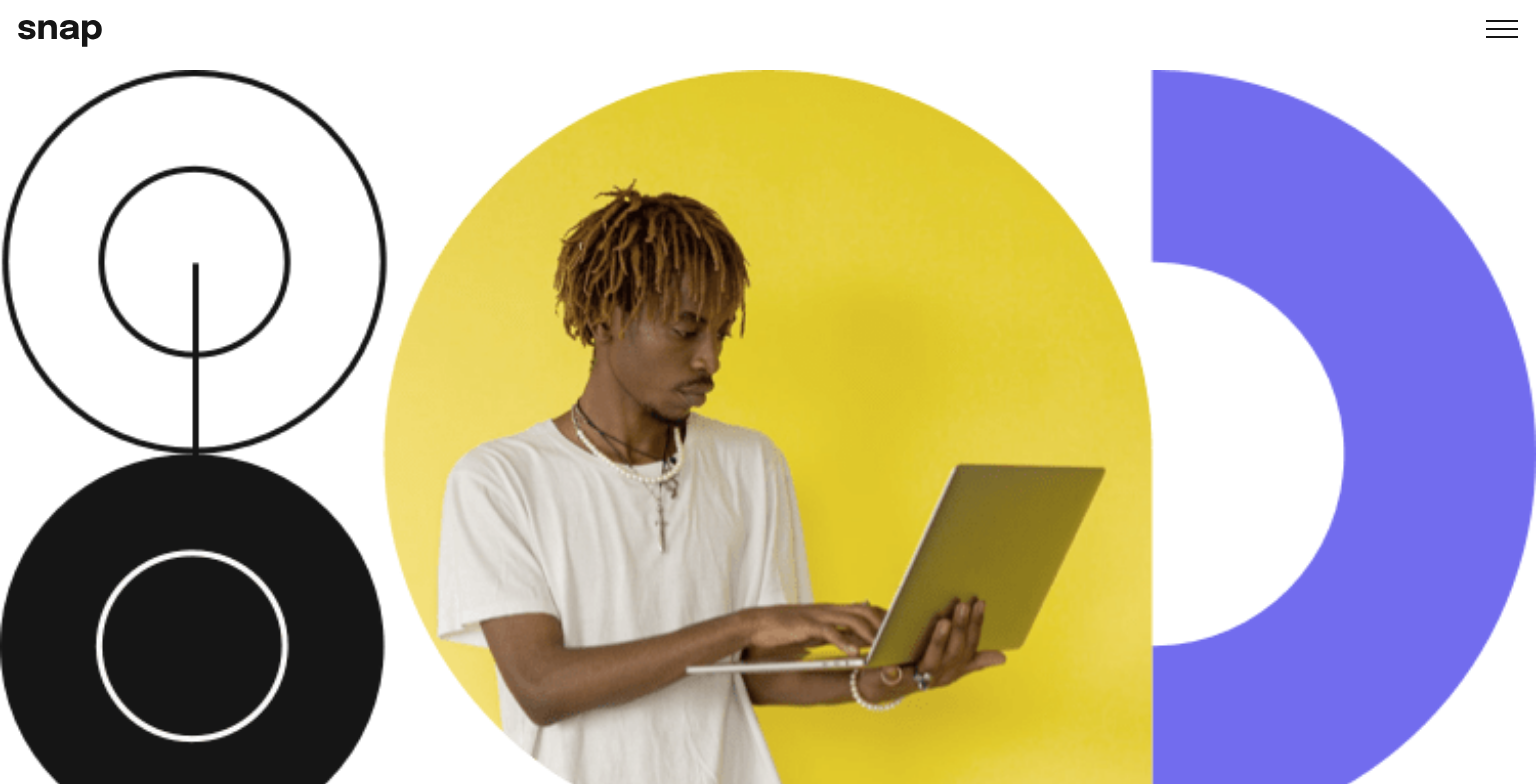
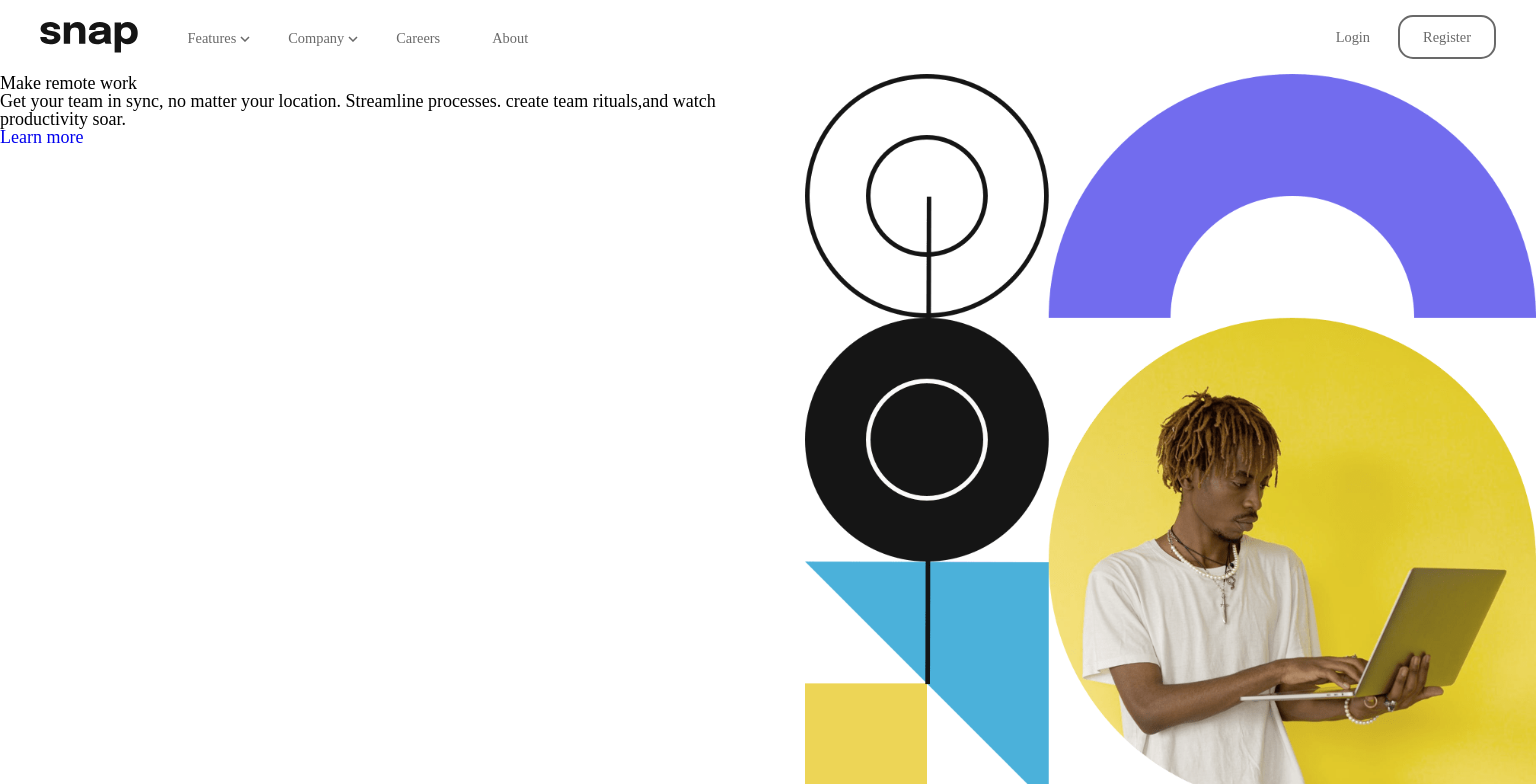
Before and after one commit to AngeloMarquess/Snap, a plain HTML site: page src/index.html in a window 1536 px wide. Shown: the top 784 px of the page. Drawn offline with Linux system fonts and the light colour scheme; a web font is replaced by a local one.

Commit message:
Iniciando modelo para Desktop

```diff
--- a/src/css/style.css
+++ b/src/css/style.css
@@ -1,15 +1,29 @@
+/* All */
 :root {
     --almost_white: #fafafa;
     --medium_gray: #696969;
     --almost_black: #141414;
     font-size: 18px;
 }
-
 body {
     height: 100vh;
     display: flex;
     flex-direction: column;
 }
+h1 {
+    display: none;
+}
+
+a {
+    text-decoration: none;
+}
+
+h2 , p, a {
+    font-family: 'Epilogue';
+}
+
+/* Mobile */
+@media (max-width:375px) and (max-height: 780px){
 
     header {
         display: flex;
@@ -17,7 +31,7 @@ header {
         margin: 20px 18px;
     }
 
-h1 {
+    div#goto,ul#menu , div#image-hero1 {
         display: none;
     }
 
@@ -38,9 +52,6 @@ main {
         margin: 50px 0;
     }
 
-h2 , p, a {
-    font-family: 'Epilogue';
-}
 
     h2 {
         font-size: 2em;
@@ -59,7 +70,6 @@ p {
         text-align: center;
         font-size: 0.9em;
     }
-
 
     a {
         display: flex;
@@ -85,3 +95,91 @@ div.client {
     div.client img{
         width: 75%;
     }
+}
+
+
+
+/* Desktop */
+@media (min-width: 1440px) and (max-height: 900px) {
+    header {
+        margin: 15px 40px;
+    }
+
+    div#image-hero {
+        display: none;
+    }
+
+    div#logo {
+        align-items: center;
+        display: flex;
+        width: 155px;
+        margin-right: 50px;
+    }
+
+    div#logo img {
+    width: 100%;
+    }
+
+    header, ul {
+        display: flex;
+    }
+
+    ul {
+        display: flex;
+        align-items: center;
+    }
+
+    ul li {
+        margin-right: 35px;
+    }
+
+    ul li.arrow {
+        background-image: url('../images/icon-arrow-down.svg');
+        background-repeat: no-repeat;
+        background-position: right 5% top 65%;
+    }
+
+    ul li a {
+        color: var(--medium_gray);
+        padding: 0px 17px 0 0;
+        font-size: 0.8em;
+    }
+
+    div#icon-menu {
+        display: none;
+    }
+
+    div#container {
+        display: flex;
+        flex-direction: row-reverse;
+    }
+
+
+    div#goto {
+        display: flex;
+        align-items: center;
+        width: 100%;
+        justify-content: end;
+    }
+
+    div#goto a {
+        padding: 13px 23px;
+        border-radius: 15px;
+        color: var(--medium_gray);
+        font-size: 0.8em;
+    }
+
+    div#goto a#register {
+        border: 2px solid var(--medium_gray);
+        margin-left: 5px;
+    }
+
+    div#image-hero1 {
+        width: 50%;
+    }
+
+    div#image-hero1 img {
+        width: 100%;
+    }
+
+}
--- a/src/index.html
+++ b/src/index.html
@@ -14,16 +14,43 @@
 
     <header>
         <h1>Snap</h1>
-        <div>
+
+        <div id="logo">
           <img src="images/logo.svg">
         </div>
-        <div>
+
+        <ul id="menu">
+          <li class="arrow">
+            <a href="#">Features</a>
+          </li>
+          <li class="arrow">
+            <a href="#">Company</a>
+          </li>
+          <li>
+            <a href="#">Careers</a>
+          </li>
+          <li>
+            <a href="#">About</a>
+          </li>
+        </ul>
+
+        <div id="goto">
+          <a id="login" href="#">Login</a>
+          <a id="register" href="#">Register</a>
+        </div>
+
+        <div id="icon-menu">
           <img src="images/icon-menu.svg">
         </div>
     </header>
 
+    <div id="container">
       <div id="image-hero">
         <img src="images/image-hero-mobile.png">
+      </div>
+
+      <div id="image-hero1">
+        <img src="images/image-hero-desktop.png">
       </div>
 
       <main>
@@ -34,8 +61,9 @@
             Streamline processes. create team rituals,and watch productivity soar.
           </p>
         </div>
-        <a>Learn more</a>
+          <a href="#">Learn more</a>
       </main>
+    </div>
 
     <footer>
       <div class="client">
```
Lines whose indentation alone changed are shown as unchanged.
